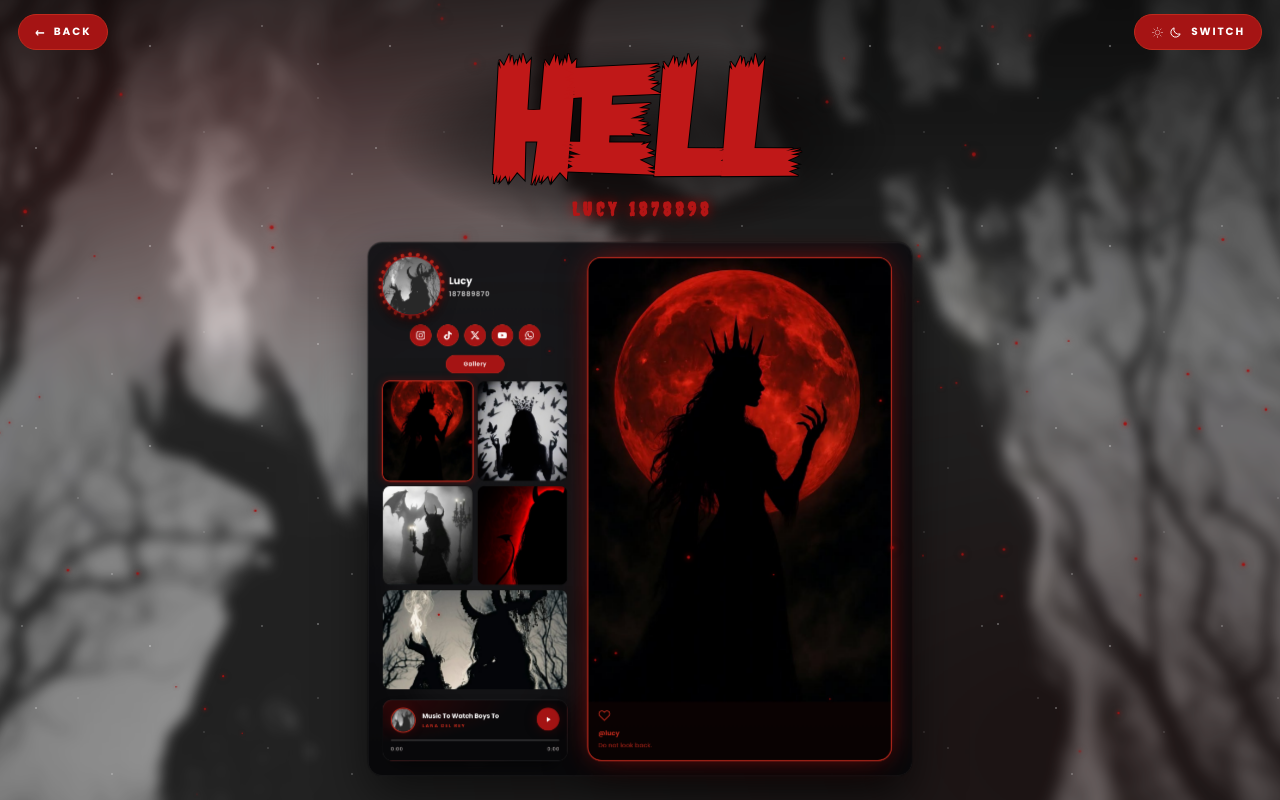
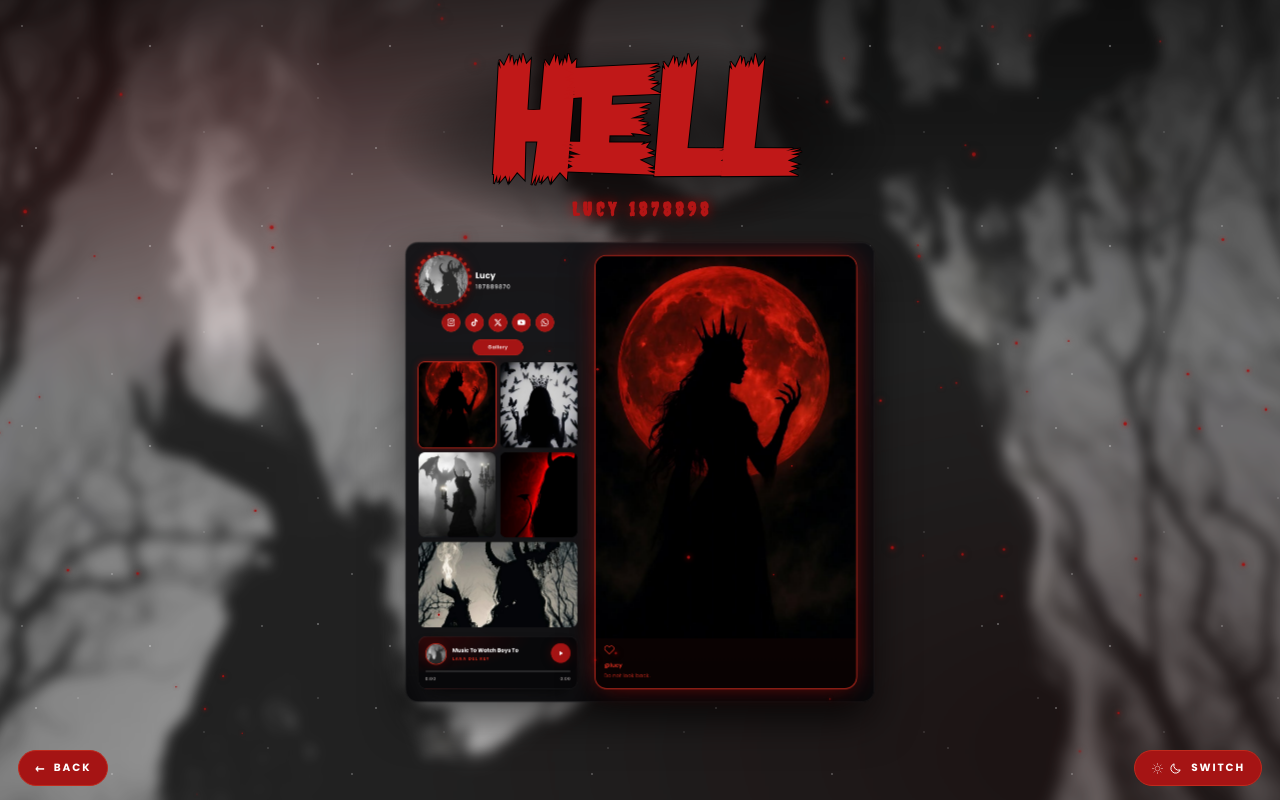
Before and after one commit to ixmimyx/Hell, a plain HTML site: page inside.html in a window 1280 px wide. Drawn offline with Linux system fonts and the light colour scheme.

Commit message:
Update inside.html

```diff
--- a/inside.html
+++ b/inside.html
@@ -95,11 +95,11 @@
     100%{transform:translate(var(--dx,20px), -110vh) scale(1.05);opacity:0}
   }
 
-  /* أزرار ثابتة فوق بحجم مقروء على أي شاشة */
+  /* أزرار ثابتة تحت في آخر الصفحة بحجم مقروء على أي شاشة */
   .topbar{
-    position:fixed;top:0;left:0;right:0;z-index:20;
+    position:fixed;left:0;right:0;bottom:0;top:auto;z-index:20;
     display:flex;align-items:center;justify-content:space-between;gap:12px;
-    padding:14px 18px;
+    padding:14px 18px calc(14px + env(safe-area-inset-bottom, 0px));
     pointer-events:none;
   }
   .topbar > *{pointer-events:auto}
@@ -556,9 +556,12 @@
      وبيتوسّط في المساحة اللي تحت كلمة HELL */
   const card = document.getElementById('card');
   const intro = document.getElementById('intro');
+  const topbar = document.querySelector('.topbar');
   function fit(){
     const topSpace = intro.getBoundingClientRect().bottom + 16;
-    const avail = innerHeight - topSpace - 24;
+    // نسيب مساحة الشريط اللي تحت عشان ما يداراش على الكارت
+    const barSpace = topbar ? topbar.offsetHeight + 10 : 48;
+    const avail = innerHeight - topSpace - 24 - barSpace;
     const s = Math.min(
       (innerWidth - 28) / 1000,
       avail / card.offsetHeight
```
